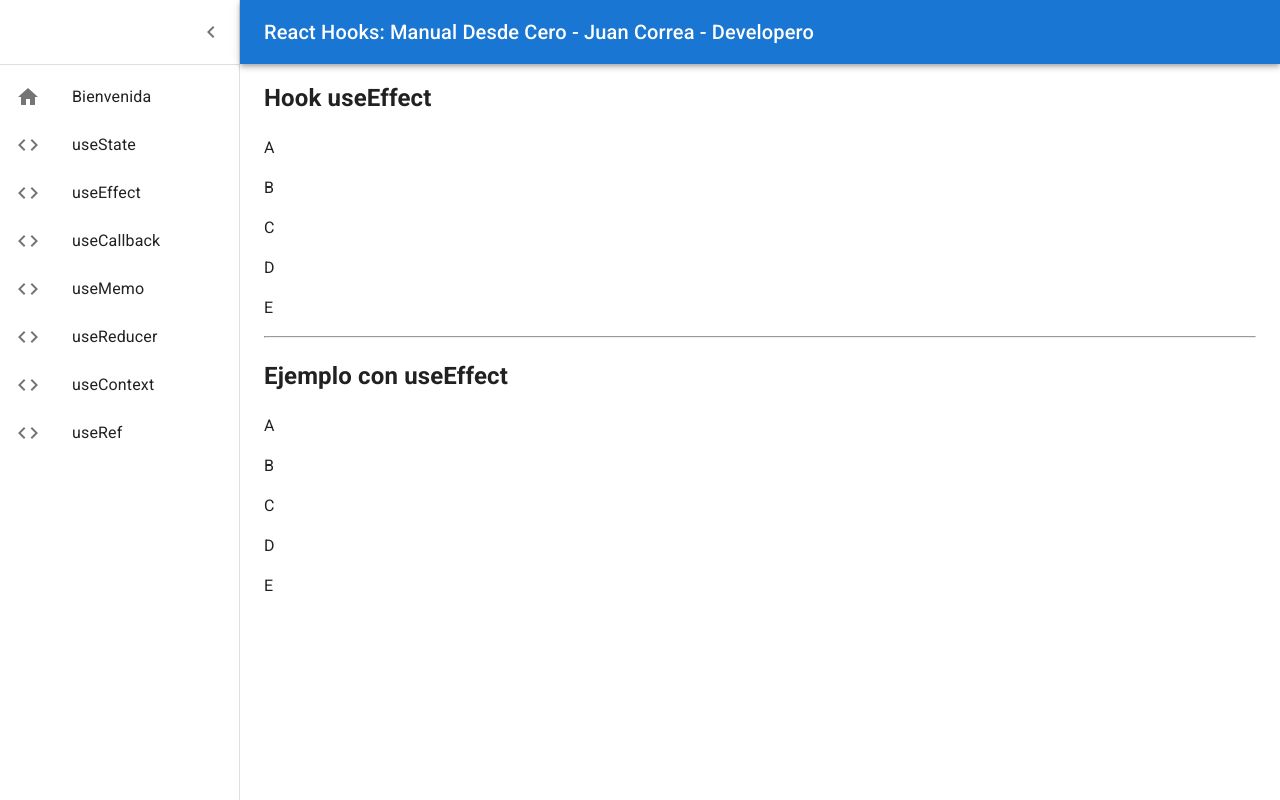
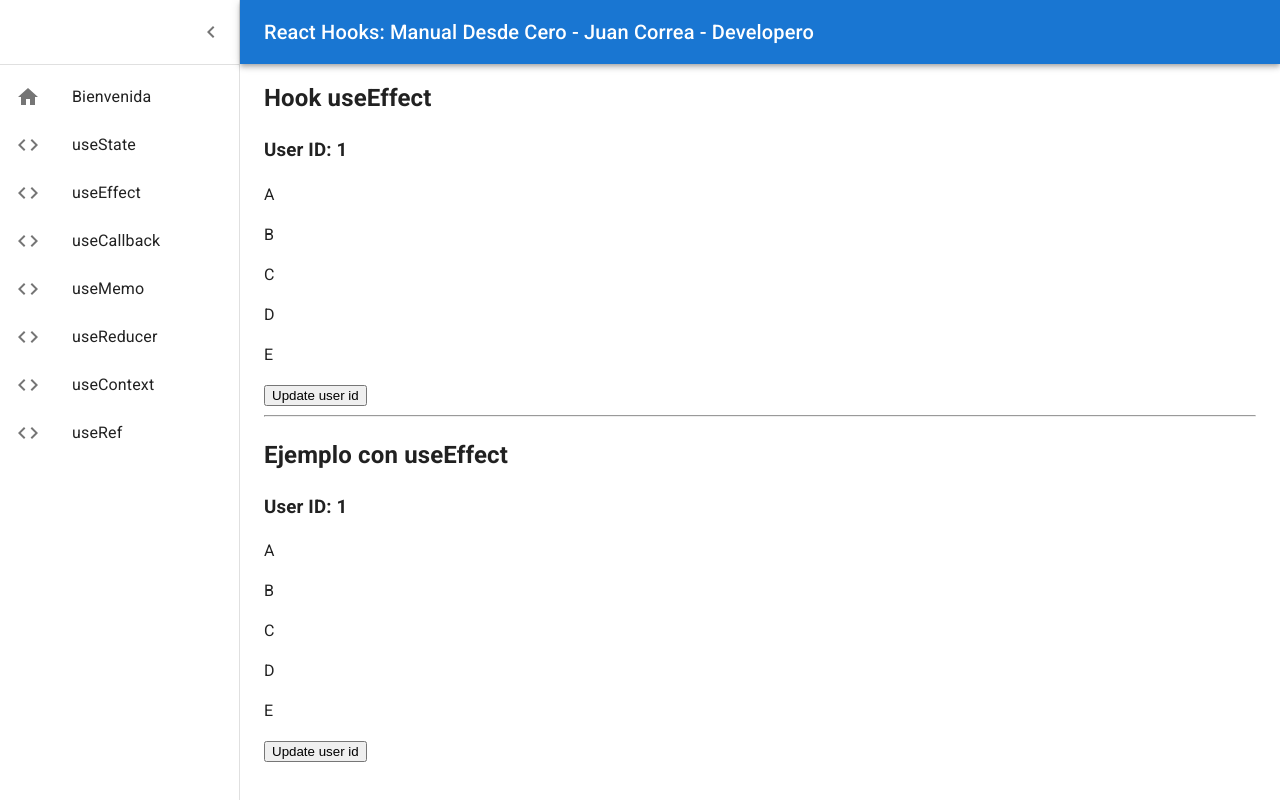
Before and after one commit to Developero-oficial/react-hooks, a React (Create React App) app: page /use-effect in a window 1280 px wide. Built offline with nearby package versions, Linux system fonts and the light colour scheme.

Commit message:
componentDidUpdate with hook

```diff
--- a/src/use-effect/components/list-data-hook.js
+++ b/src/use-effect/components/list-data-hook.js
@@ -2,16 +2,40 @@ import React from 'react';
 
 import {myApi} from '../my-api';
 
+function getRandomInt(min, max) {
+  min = Math.ceil(min);
+  max = Math.floor(max);
+  return Math.floor(Math.random() * (max - min + 1)) + min;
+}
+
 export const ListDataHook = () => {
   const [data, setData] = React.useState([]);
+  const [userId, setUserId] = React.useState(1);
+
+  const handleUserId = () => {
+    const randomId = getRandomInt(1, 5);
+    setUserId(randomId);
+  };
 
   React.useEffect(() => {
     async function fetchData() {
-      const data = await myApi.fakeFetch();
+      const data = await myApi.fakeFetch(userId);
       setData(data);
     }
     fetchData();
+  }, [userId]);
+
+  React.useEffect(() => {
+    console.log(':o');
   }, []);
 
-  return data.map(({label}) => <p key={label}>{label}</p>);
+  return (
+    <>
+      <h3>User ID: {userId}</h3>
+      {data.map(({label}) => (
+        <p key={label}>{label}</p>
+      ))}
+      <button onClick={handleUserId}>Update user id</button>
+    </>
+  );
 };
--- a/src/use-effect/components/list-data.js
+++ b/src/use-effect/components/list-data.js
@@ -2,17 +2,47 @@ import React, {Component} from 'react';
 
 import {myApi} from '../my-api';
 
+function getRandomInt(min, max) {
+  min = Math.ceil(min);
+  max = Math.floor(max);
+  return Math.floor(Math.random() * (max - min + 1)) + min;
+}
 export class ListData extends Component {
   state = {
     data: [],
+    userId: 1,
   };
 
   async componentDidMount() {
-    const data = await myApi.fakeFetch();
+    const data = await myApi.fakeFetch(this.state.userId);
     this.setState({data});
   }
 
+  async componentDidUpdate(prevProps, prevState) {
+    const {userId} = this.state;
+
+    if (prevState.userId !== userId) {
+      const data = await myApi.fakeFetch(userId);
+      this.setState({
+        data,
+      });
+    }
+  }
+
+  handleUserId = () => {
+    const randomId = getRandomInt(1, 5);
+    this.setState({userId: randomId});
+  };
+
   render() {
-    return this.state.data.map(({label}) => <p key={label}>{label}</p>);
+    return (
+      <>
+        <h3>User ID: {this.state.userId}</h3>
+        {this.state.data.map(({label}) => (
+          <p key={label}>{label}</p>
+        ))}
+        <button onClick={this.handleUserId}>Update user id</button>
+      </>
+    );
   }
 }
--- a/src/use-effect/my-api.js
+++ b/src/use-effect/my-api.js
@@ -1,16 +1,16 @@
-const data = [
-  {label: 'A'},
-  {label: 'B'},
-  {label: 'C'},
-  {label: 'D'},
-  {label: 'E'},
-];
+const data = {
+  1: [{label: 'A'}, {label: 'B'}, {label: 'C'}, {label: 'D'}, {label: 'E'}],
+  2: [{label: 'F'}, {label: 'G'}, {label: 'H'}, {label: 'I'}, {label: 'J'}],
+  3: [{label: 'K'}, {label: 'L'}, {label: 'M'}, {label: 'N'}, {label: 'O'}],
+  4: [{label: 'P'}, {label: 'Q'}, {label: 'R'}, {label: 'S'}, {label: 'T'}],
+  5: [{label: 'U'}, {label: 'V'}, {label: 'X'}, {label: 'Y'}, {label: 'Z'}],
+};
 
 export const myApi = {
-  fakeFetch() {
+  fakeFetch(userId) {
     return new Promise(resolve => {
       setTimeout(() => {
-        resolve(data);
+        resolve(data[userId] || []);
       }, 1000);
     });
   },
```
